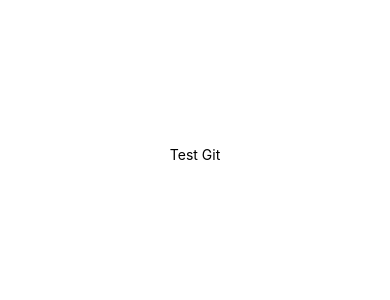
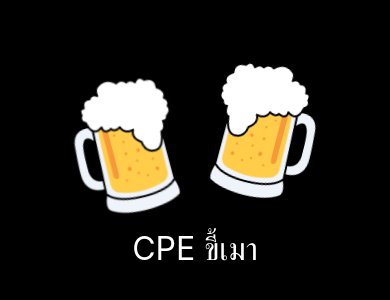
Before and after one commit to watwit/projectMobileApp, a React Native app: screen / in a window 390 px wide. Shown: the part 268-568 px from the top of the page. Built offline with nearby package versions, Linux system fonts and the light colour scheme.

Commit message:
add Spalsh

```diff
--- a/App.js
+++ b/App.js
@@ -1,20 +1,21 @@
 import { StatusBar } from 'expo-status-bar';
-import React from 'react';
-import { StyleSheet, Text, View } from 'react-native';
+import React, { Component } from 'react';
+import {
+  View,Text
+} from 'react-native';
+import Spalsh from './Spalsh'
+export default class App extends Component {
 
-export default function App() {
-  return (
-    <View style={styles.container}>
-      <Text>Test Git</Text>
-    </View>
-  );
+  constructor(props){
+    super(props);
+     this.state = {
+
+    };
+  }
+
+  render(props) {
+    return (
+      <Spalsh/>
+    );
+  }
 }
-
-const styles = StyleSheet.create({
-  container: {
-    flex: 1,
-    backgroundColor: '#fff',
-    alignItems: 'center',
-    justifyContent: 'center',
-  },
-});
--- /dev/null
+++ b/Spalsh.js
@@ -0,0 +1,88 @@
+import React, { Component } from 'react';
+import {
+  View,Text,StyleSheet,Image
+} from 'react-native';
+import * as Animatable from 'react-native-animatable';
+
+class Splash extends Component {
+  constructor(props){
+    super(props);
+     this.state = {
+
+    };
+  }
+
+
+  componentDidMount() {
+        // setTimeout(() => {
+        //   this.props.navigation.navigate('Menu');
+        //   this.props.navigation.reset({index:0,routes:[{name:'Menu'}]})
+
+        // }, 2500)
+    }
+
+  render(props) {
+    const { navigation } = this.props;
+    return (
+        <View style={{ flex: 1,backgroundColor:"#000000" }}>
+            <View style={styles.top}></View>
+            <View style={styles.middle}>
+                <View style={{flexDirection:"row"}}>
+                    <Animatable.View animation="slideInLeft">
+                        <View>
+                            <Image
+                                style={styles.imageLeft}
+                                source={require('./images/beer.png')}
+                            />
+                        </View>
+                    </Animatable.View>
+                    <Animatable.View animation="slideInRight">
+                        <View>
+                            <Image
+                                style={styles.imageRight}
+                                source={require('./images/beer.png')}
+                            />
+                        </View>
+                    </Animatable.View>
+                </View>
+                <Text style={{color:"white", fontSize:32,position:'relative',top:"5%"}}>CPE ขี้เมา</Text>
+            </View>
+            <View style={styles.bottom}></View>
+        </View>
+    );
+  }
+}
+const styles = StyleSheet.create({
+    top:{
+        flex:1
+    },
+    middle: {
+        flex:2,
+        justifyContent:"center",
+        alignItems:"center"
+    },
+    bottom:{
+        flex:1,
+    },
+    imageLeft: {
+        width: 138,
+        height: 138,
+        resizeMode:'contain',
+        alignSelf:'center',
+        marginBottom:8,
+        transform: [{ rotate: "-14.73deg"},{rotateY:"180deg"}],
+        position:"relative",
+        top:15
+    },
+    imageRight: {
+        width: 138,
+        height: 138,
+        resizeMode:'contain',
+        alignSelf:'center',
+        marginBottom:8,
+        transform: [{ rotate: "14.73deg" }],
+    },
+  });
+
+
+export default Splash;
--- a/package.json
+++ b/package.json
@@ -13,6 +13,7 @@
     "react": "16.13.1",
     "react-dom": "16.13.1",
     "react-native": "https://github.com/expo/react-native/archive/sdk-39.0.4.tar.gz",
+    "react-native-animatable": "^1.3.3",
     "react-native-web": "~0.13.12"
   },
   "devDependencies": {
```
Also changed, not shown: images/beer.png (added), 1 other file (tests, documents, lock files or other folders).
